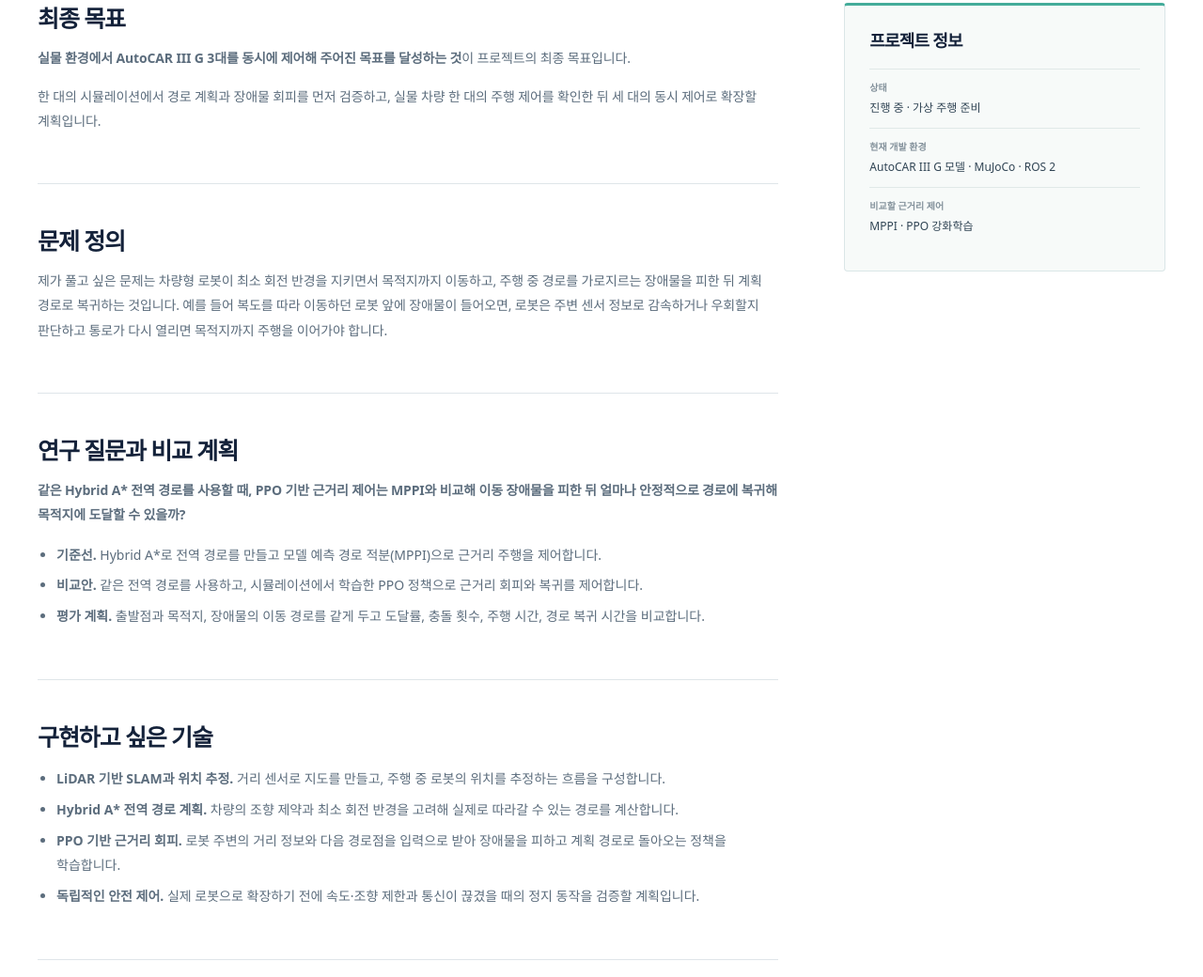
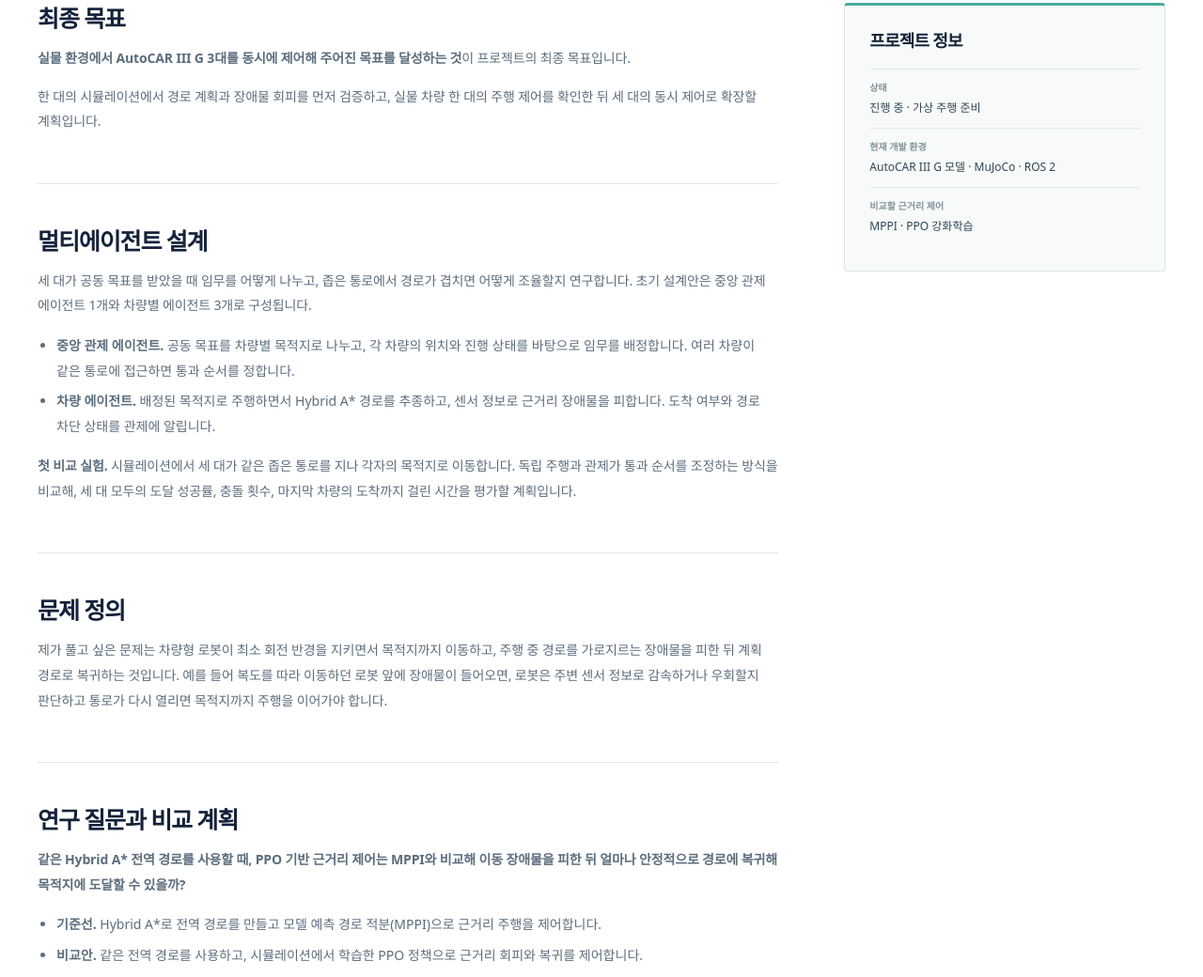
Before and after one commit to GitHaewon/Webprogramming, a plain HTML site: page projects/physical-ai-mobility.html in a window 1280 px wide. Shown: the part 714-1754 px from the top of the page at 94% size. Drawn offline with Linux system fonts and the light colour scheme.

Commit message:
Describe the Physical AI multi-agent design and experiment plan

```diff
--- a/projects/physical-ai-mobility.html
+++ b/projects/physical-ai-mobility.html
@@ -38,6 +38,15 @@
             <h2 id="goal-title">최종 목표</h2>
             <p><strong>실물 환경에서 AutoCAR III G 3대를 동시에 제어해 주어진 목표를 달성하는 것</strong>이 프로젝트의 최종 목표입니다.</p>
             <p class="physical-ai-next">한 대의 시뮬레이션에서 경로 계획과 장애물 회피를 먼저 검증하고, 실물 차량 한 대의 주행 제어를 확인한 뒤 세 대의 동시 제어로 확장할 계획입니다.</p>
+          </section>
+          <section aria-labelledby="multi-agent-title">
+            <h2 id="multi-agent-title">멀티에이전트 설계</h2>
+            <p>세 대가 공동 목표를 받았을 때 임무를 어떻게 나누고, 좁은 통로에서 경로가 겹치면 어떻게 조율할지 연구합니다. 초기 설계안은 중앙 관제 에이전트 1개와 차량별 에이전트 3개로 구성됩니다.</p>
+            <ul>
+              <li><strong>중앙 관제 에이전트.</strong> 공동 목표를 차량별 목적지로 나누고, 각 차량의 위치와 진행 상태를 바탕으로 임무를 배정합니다. 여러 차량이 같은 통로에 접근하면 통과 순서를 정합니다.</li>
+              <li><strong>차량 에이전트.</strong> 배정된 목적지로 주행하면서 Hybrid A* 경로를 추종하고, 센서 정보로 근거리 장애물을 피합니다. 도착 여부와 경로 차단 상태를 관제에 알립니다.</li>
+            </ul>
+            <p class="physical-ai-next"><strong>첫 비교 실험.</strong> 시뮬레이션에서 세 대가 같은 좁은 통로를 지나 각자의 목적지로 이동합니다. 독립 주행과 관제가 통과 순서를 조정하는 방식을 비교해, 세 대 모두의 도달 성공률, 충돌 횟수, 마지막 차량의 도착까지 걸린 시간을 평가할 계획입니다.</p>
           </section>
           <section aria-labelledby="problem-title">
             <h2 id="problem-title">문제 정의</h2>
```
